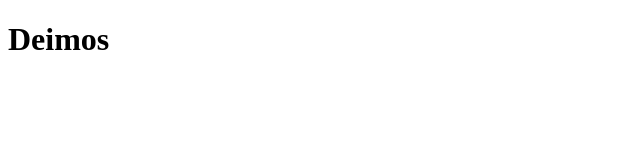
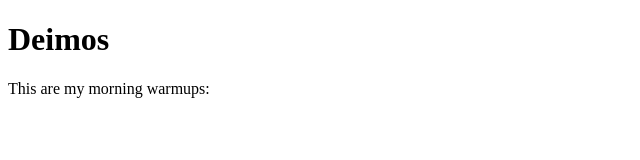
Before and after one commit to ChristianCrousser/codeup-web-exercises, a plain HTML site: page morning-warmup.html in a window 1280 px wide. Shown: the whole page, without its empty margins (0-640 px from the left). Drawn offline with Linux system fonts and the light colour scheme.

Commit message:
added paragraph text

```diff
--- a/morning-warmup.html
+++ b/morning-warmup.html
@@ -6,5 +6,6 @@
 </head>
 <body>
 <h1>Deimos</h1>
+<p>This are my morning warmups:</p>
 </body>
 </html>
```
